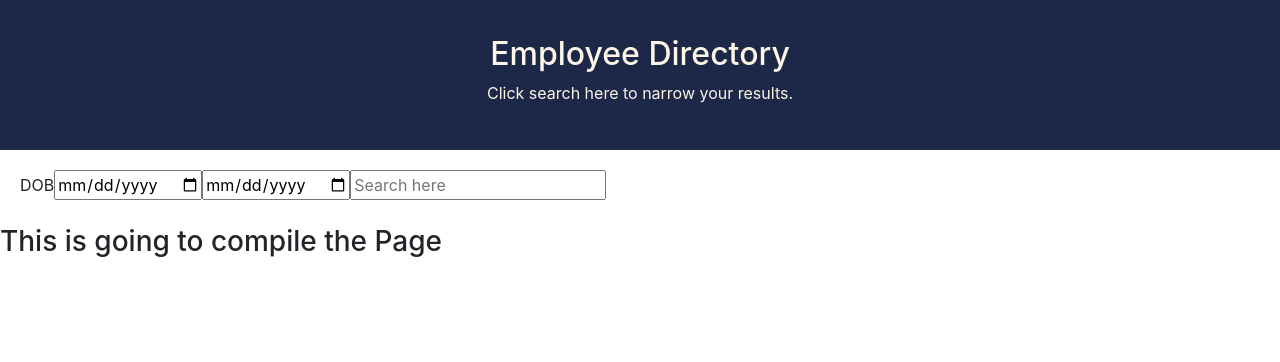
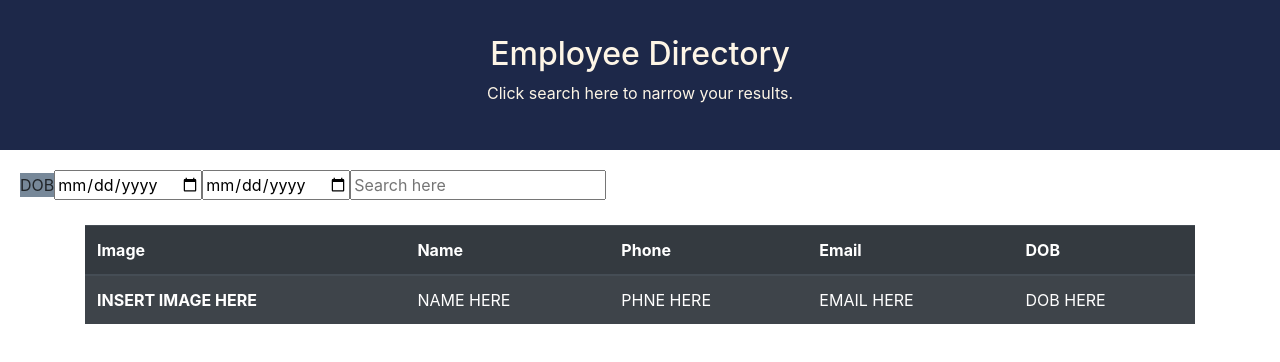
Before and after one commit to malicemarie/HW19-employeeDirectory, a React (Create React App) app in the folder hw19-employee-directory/: page / in a window 1280 px wide. Shown: the top 362 px of the page. Built offline with nearby package versions, Linux system fonts and the light colour scheme.

Commit message:
added bootstrap table

```diff
--- a/hw19-employee-directory/src/components/resultsList.jsx
+++ b/hw19-employee-directory/src/components/resultsList.jsx
@@ -4,7 +4,33 @@ import "../styles/resultsList.css";
 class Results extends Component {
   state = {};
   render() {
-    return <p>Render the results list here into a card</p>;
+    return (
+      <div className="container">
+        {" "}
+        <div className="results-table">
+          <table class="table table-striped table-dark">
+            <thead>
+              <tr>
+                <th scope="col">Image</th>
+                <th scope="col">Name</th>
+                <th scope="col">Phone</th>
+                <th scope="col">Email</th>
+                <th scope="col">DOB</th>
+              </tr>
+            </thead>
+            <tbody>
+              <tr>
+                <th scope="row">INSERT IMAGE HERE</th>
+                <td>NAME HERE</td>
+                <td>PHNE HERE</td>
+                <td>EMAIL HERE</td>
+                <td>DOB HERE</td>
+              </tr>
+            </tbody>
+          </table>
+        </div>
+      </div>
+    );
   }
 }
 
--- a/hw19-employee-directory/src/components/search.jsx
+++ b/hw19-employee-directory/src/components/search.jsx
@@ -7,7 +7,9 @@ class Search extends Component {
     return (
       <div>
         <div className="search-bar">
-          <label for="dob">DOB</label>
+          <label className="dob-label" for="dob">
+            DOB
+          </label>
           <input type="date" id="dob" name="dob"></input>
           <input type="date" id="enddate" name="enddate"></input>
           <input type="text" placeholder="Search here"></input>
--- a/hw19-employee-directory/src/components/trackerComponent.jsx
+++ b/hw19-employee-directory/src/components/trackerComponent.jsx
@@ -1,6 +1,7 @@
 import React, { Component } from "react";
 import Header from "./header";
 import Search from "./search";
+import Results from "./resultsList";
 
 class Tracker extends Component {
   state = {};
@@ -8,7 +9,7 @@ class Tracker extends Component {
     return (
       <div>
         <Header /> <Search />
-        <h3>This is going to compile the Page</h3>
+        <Results />
       </div>
     );
   }
--- a/hw19-employee-directory/src/styles/search.css
+++ b/hw19-employee-directory/src/styles/search.css
@@ -3,3 +3,8 @@
   align-items: center;
   margin: 20px;
 }
+
+.dob-label {
+  background-color: lightslategray;
+  height: auto;
+}
```
